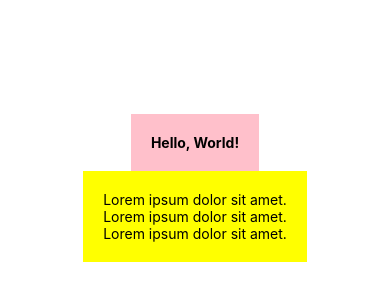
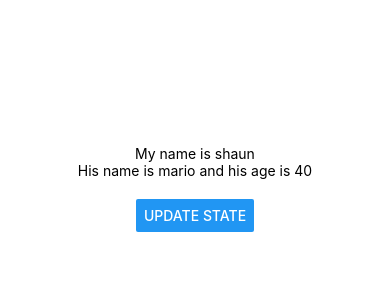
Before and after one commit to sohrab-salehi/GameRecords, a React Native app: screen / in a window 390 px wide. Shown: the part 234-534 px from the top of the page. Built offline with nearby package versions, Linux system fonts and the light colour scheme.

Commit message:
Example of using state

```diff
--- a/App.js
+++ b/App.js
@@ -1,16 +1,21 @@
-import React from 'react';
-import { StyleSheet, Text, View } from 'react-native';
+import React, { useState } from 'react';
+import { StyleSheet, Text, View, Button } from 'react-native';
 
 export default function App() {
+  const [name, setName] = useState('shaun');
+  const [person, setPerson] = useState({ name: 'mario', age: 40 });
+
+  const clickHandler = () => {
+    setName('Chun-li');
+    setPerson({ name: 'luigi', age: 45 });
+  }
+
   return (
     <View style={styles.container}>
-      <View style={styles.header}>
-        <Text style={styles.boldText}>Hello, World!</Text>
-      </View>
-      <View style={styles.body}>
-        <Text>Lorem ipsum dolor sit amet.</Text>
-        <Text>Lorem ipsum dolor sit amet.</Text>
-        <Text>Lorem ipsum dolor sit amet.</Text>
+      <Text>My name is {name}</Text>
+      <Text>His name is {person.name} and his age is {person.age}</Text>
+      <View style={styles.buttonContainer}>
+        <Button title="Update State" onPress={clickHandler} />
       </View>
     </View>
   );
@@ -23,15 +28,7 @@
     alignItems: 'center',
     justifyContent: 'center',
   },
-  header: {
-    backgroundColor: 'pink',
-    padding: 20,
-  },
-  boldText: {
-    fontWeight: 'bold',
-  },
-  body: {
-    backgroundColor: 'yellow',
-    padding: 20,
+  buttonContainer: {
+    marginTop: 20,
   }
 });
```
